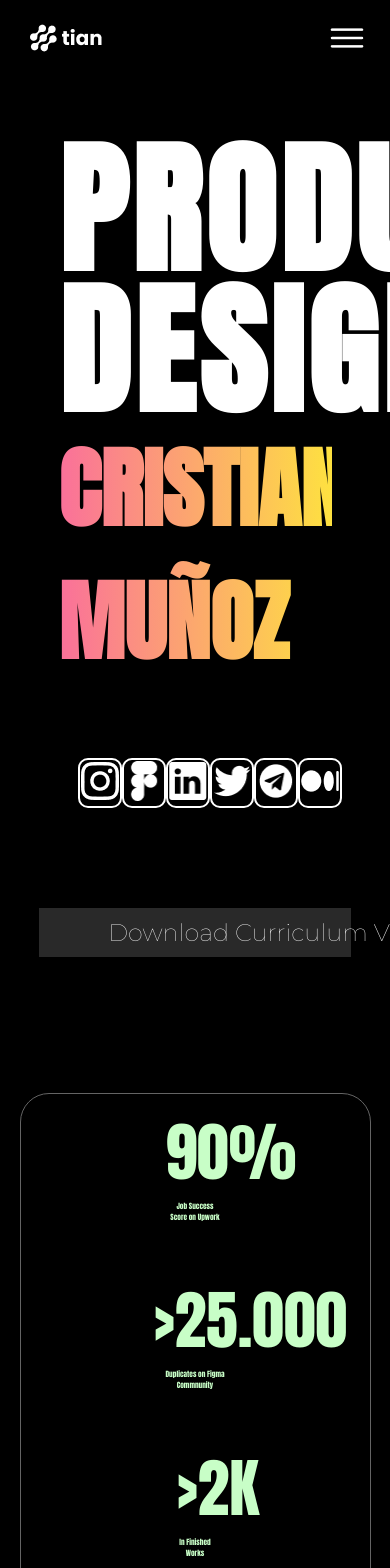
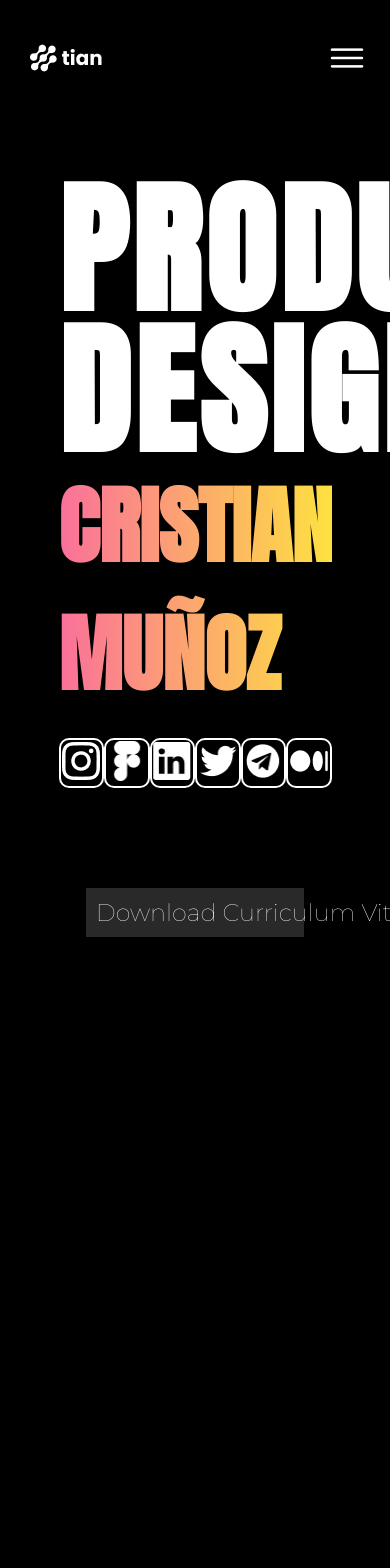
Before and after one commit to lukanogaj/product-designer, a React (Create React App) app: page / in a window 390 px wide. Shown: the top 1568 px of the page. After the commit the page ends 1097 px from the top, so only its background shows below. Built offline with nearby package versions, Linux system fonts and the light colour scheme.

Commit message:
hero-final

```diff
--- a/src/App.js
+++ b/src/App.js
@@ -14,7 +14,7 @@ function App() {
 	return (
 		<Layout>
 			<Hero />
-			<WorkEfficiency />
+			{/* <WorkEfficiency /> */}
 			{/* <Portfolio /> */}
 			{/* <Skills /> */}
 			{/* <Feedback /> */}
--- a/src/components/Hero/index.module.scss
+++ b/src/components/Hero/index.module.scss
@@ -1,10 +1,10 @@
 .container {
 	display: flex;
+	justify-content: space-between;
 	max-width: 100%;
 	gap: 30px;
-	// height: calc(100vh - 80px);
-	max-height: 800px;
-	margin: 60px 0px 153px 0px;
+	// max-height: 800px;
+	padding: 60px 0px 100px 0px;
 	background-color: #000;
 
 	@media screen and (max-width: 1024px) {
@@ -16,7 +16,7 @@
 	// The box with the headings social icons and cv download button
 	.main {
 		display: flex;
-		width: 50%;
+		width: 60%;
 		@media screen and (max-width: 1024px) {
 			display: flex;
 			justify-content: center;
@@ -27,7 +27,7 @@
 			width: 100%;
 			flex-direction: column;
 			@media screen and (max-width: 1024px) {
-				width: 100%;
+				width: 70%;
 				align-items: center;
 			}
 			// Two headings
@@ -39,16 +39,18 @@
 				width: 100%;
 				font-family: "Anton", sans-serif;
 				color: #fff;
-				margin-bottom: 70px;
+				padding-bottom: 20px;
 				@media screen and (max-width: 1024px) {
-					width: 70%;
+					width: 100%;
 					display: flex;
 					justify-content: center;
+					// padding: 120px;
+					// padding-bottom: 10px;
 				}
 
 				& > h1 {
 					width: 100%;
-					font-size: 11.5rem;
+					font-size: 12.8rem;
 					line-height: 0.98;
 					@media screen and (max-width: 1400px) {
 						font-size: 9.6rem;
@@ -63,7 +65,7 @@
 					}
 
 					@media screen and (max-width: 992px) {
-						font-size: 9rem;
+						font-size: 11rem;
 					}
 					@media screen and (max-width: 768px) {
 						font-size: 9rem;
@@ -72,11 +74,10 @@
 
 				& > h2 {
 					width: 100%;
-					font-size: 6.5rem;
+					font-size: 7.2rem;
 					background: linear-gradient(to right, #fa709a, #fee140);
 					background-clip: text;
 					-webkit-text-fill-color: transparent;
-
 					@media screen and (max-width: 1400px) {
 						font-size: 5.2rem;
 					}
@@ -85,11 +86,10 @@
 					}
 
 					@media screen and (max-width: 992px) {
-						font-size: 5rem;
+						font-size: 5.4rem;
 					}
 					@media screen and (max-width: 768px) {
-						font-size: 5.5rem;
-            background-color: green;
+						font-size: 5.3rem;
 					}
 				}
 			}
@@ -97,9 +97,9 @@
 				display: flex;
 				justify-content: space-between;
 				width: 100%;
-				margin-bottom: 40px;
+				padding-bottom: 40px;
 				@media screen and (max-width: 1024px) {
-					width: 60%;
+					width: 100%;
 				}
 				.socialIcon {
 					border: solid 2px #fff;
@@ -124,16 +124,13 @@
 			align-content: center;
 			font-family: "Montserrat", sans-serif;
 			width: 100%;
-			// height: 52px;
-			white-space: nowrap;
 			text-align: center;
 			align-items: center;
 			font-weight: 100;
 			background-color: #292929;
 
-
 			@media screen and (max-width: 1024px) {
-        width: 60%;
+				width: 100%;
 				margin: 60px;
 				text-align: center;
 			}
@@ -147,25 +144,21 @@
 				justify-content: space-between;
 				width: 55%;
 				height: 100%;
-				align-items: center;
-				align-content: center;
 				color: #fff;
 				letter-spacing: 0.1rem;
 				padding: 10px;
 				font-weight: 100;
 				@media screen and (max-width: 1024px) {
 					width: 65%;
-          justify-content: space-around;
-          text-align: center;
-          align-items: center;
-          align-content: center;
+
 				}
 				@media screen and (max-width: 992px) {
 					width: 78%;
 					text-align: center;
 				}
 				@media screen and (max-width: 768px) {
-          width: 62%;
+					width: 100%;
+          display: flex;
 					text-align: center;
 				}
 				.cvHead {
@@ -187,7 +180,7 @@
 					text-align: center;
 					& > img {
 						display: block;
-						padding: 5px 0px 0px 8px ;
+						padding: 5px 0px 0px 15px;
 					}
 				}
 			}
@@ -205,12 +198,16 @@
 
 // Middle star
 .portal {
-	width: 180px;
-	height: 180px;
+	width: 100%;
+	height: 100%;
+
 	@media screen and (max-width: 1727px) {
 		display: none;
 	}
 	& > img {
-		width: 100%;
+		display: block;
+		width: 180px;
+		height: 180px;
+    margin: auto;
 	}
 }
--- a/src/components/Navbar/index.module.scss
+++ b/src/components/Navbar/index.module.scss
@@ -1,6 +1,6 @@
 .container {
 	width: 100%;
-	height: 80px;
+	height: 120px;
 	font-family: "Montserrat", sans-serif;
 	display: flex;
 	align-items: center;
@@ -76,5 +76,9 @@
 		padding: 8px 20px;
 		border-radius: 5px;
 		cursor: pointer;
+
+		@media screen and (max-width: 992px) {
+			padding: 8px;
+		}
 	}
 }
--- a/src/components/PorfolioCard/index.module.scss
+++ b/src/components/PorfolioCard/index.module.scss
@@ -9,4 +9,9 @@
 	@media screen and (max-width: 1024px) {
 		width: 100%;
 	}
+	@media screen and (max-width: 768px) {
+		width: 100%;
+		display: flex;
+		flex-direction: column;
+	}
 }
--- a/src/components/PortfolioLinks/index.module.scss
+++ b/src/components/PortfolioLinks/index.module.scss
@@ -4,16 +4,13 @@
 	align-content: center;
 	align-content: center;
 	text-align: center;
-	width: 83.34%;
-	height: 24px;
+	width: 83%;
 	margin-bottom: 23px;
 
 	.linksBtn {
 		display: flex;
-		width: 123.36%;
-		height: 24px;
+		width: 123%;
 		color: #be9ff6;
-
 
 		.linkBtns {
 			display: inline-block;
@@ -24,6 +21,7 @@
       margin-right: 5px;
       letter-spacing: 0.03rem;
       font-size: 0.729165vw;
+      padding: 6px;
 			& > button {
 				display: inline-block;
 				color: #784dc7;
--- a/src/components/PortfolioText/index.module.scss
+++ b/src/components/PortfolioText/index.module.scss
@@ -7,9 +7,16 @@
 
 	@media screen and (max-width: 1024px) {
 		width: 100%;
-		flex-wrap: wrap;
+		// flex-wrap: wrap;
+    background-color: red;
 	}
 
+  @media screen and (max-width: 768px) {
+    width: 100%;
+    display: flex;
+    flex-direction: column;
+    background-color: yellow;
+  }
 	.portfolioTextItem {
 		display: flex;
 		flex-direction: column;
@@ -25,6 +32,12 @@
 			flex-wrap: wrap;
 			margin: 0;
 		}
+
+    // @media screen and (max-width: 768px) {
+    //   width: 100%;
+    //   display: flex;
+    //   flex-direction: column;
+    // }
 
 		.cardFrame {
 			height: 200px;
--- a/src/components/WorkEfficiency/index.module.scss
+++ b/src/components/WorkEfficiency/index.module.scss
@@ -74,6 +74,7 @@
         flex-direction: column;
         width: 100%;
         text-align: center;
+        align-items: center;
       }
 			& > h1 {
         @media screen and (max-width: 1400px) {
```
Lines whose indentation alone changed are shown as unchanged.
